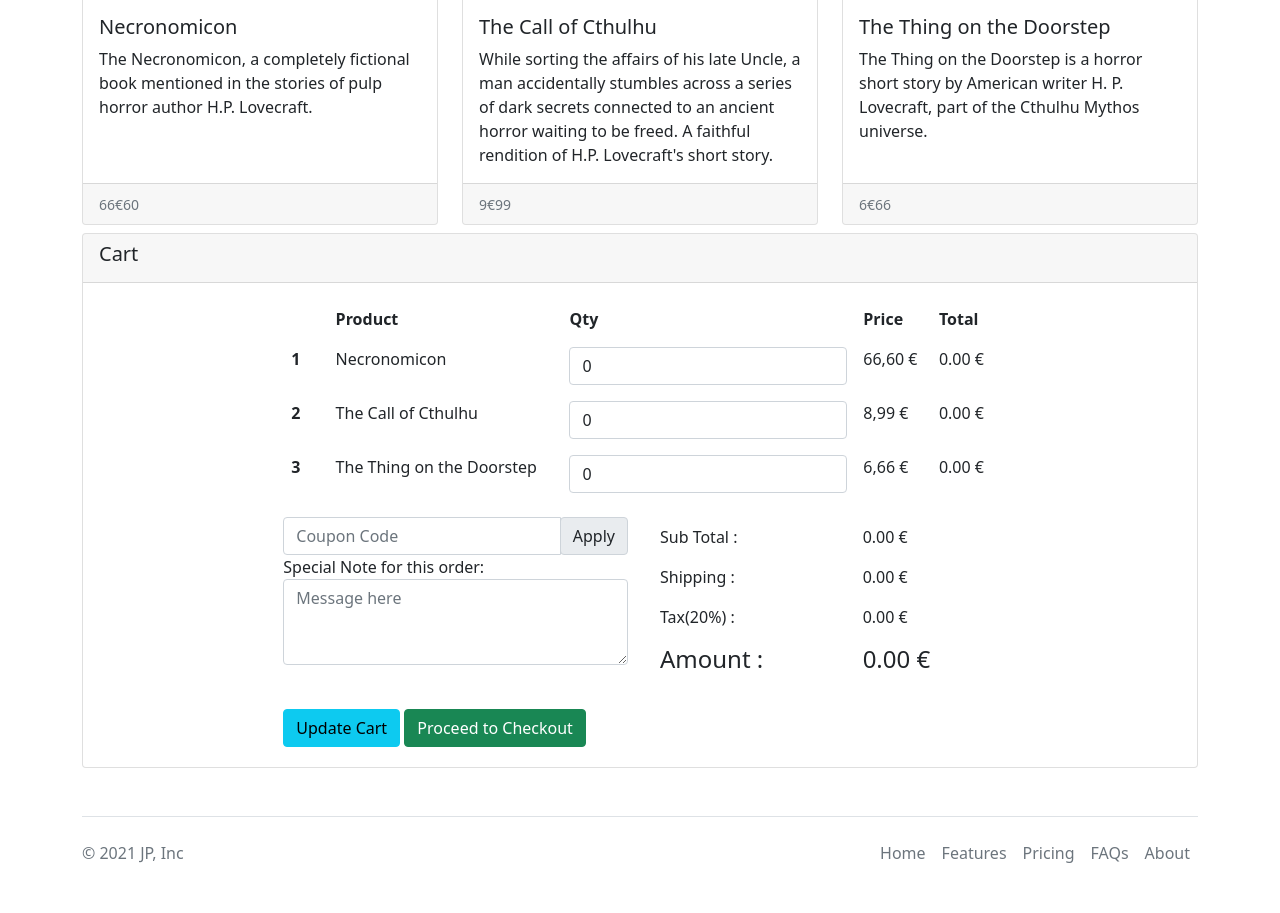
After one commit to jplemonias/phpsql, a PHP site: page /index.html in a window 1280 px wide. The commit adds this page. Shown: the part 389-1302 px from the top of the page. Run offline with PHP 8.4, Linux system fonts and the light colour scheme.

Commit message:
add index.html / index.php modif /replace weight => summary

```diff
--- /dev/null
+++ b/index.html
@@ -0,0 +1,256 @@
+<!DOCTYPE html>
+<html>
+
+<head>
+    <title>Progression PHP de base</title>
+    <link href="https://cdn.jsdelivr.net/npm/bootstrap@5.1.3/dist/css/bootstrap.min.css" rel="stylesheet"
+        integrity="sha384-1BmE4kWBq78iYhFldvKuhfTAU6auU8tT94WrHftjDbrCEXSU1oBoqyl2QvZ6jIW3" crossorigin="anonymous">
+    <script src="https://cdn.jsdelivr.net/npm/bootstrap@5.1.3/dist/js/bootstrap.bundle.min.js"
+        integrity="sha384-ka7Sk0Gln4gmtz2MlQnikT1wXgYsOg+OMhuP+IlRH9sENBO0LRn5q+8nbTov4+1p"
+        crossorigin="anonymous"></script>
+</head>
+
+<body>
+    <header>
+        <div class="container">
+            <header class="d-flex flex-wrap justify-content-center py-3 mb-4 border-bottom">
+                <a href="/" class="d-flex align-items-center mb-3 mb-md-0 me-md-auto text-dark text-decoration-none">
+                    <svg class="bi me-2" width="40" height="32">
+                        <use xlink:href="#bootstrap"></use>
+                    </svg>
+                    <span class="fs-4">Simple header</span>
+                </a>
+
+                <ul class="nav nav-pills">
+                    <li class="nav-item"><a href="#" class="nav-link active" aria-current="page">Home</a></li>
+                    <li class="nav-item"><a href="#" class="nav-link">Features</a></li>
+                    <li class="nav-item"><a href="#" class="nav-link">Pricing</a></li>
+                    <li class="nav-item"><a href="#" class="nav-link">FAQs</a></li>
+                    <li class="nav-item"><a href="#" class="nav-link">About</a></li>
+                </ul>
+            </header>
+        </div>
+    </header>
+
+    <div class="container mt-5">
+        <div class="row row-cols-1 row-cols-md-3 g-4" whidth="100%">
+            <div class="col">
+                <div class="card h-100">
+                    <img width="100%" src="https://universoabierto.com/wp-content/uploads/2021/02/necronomicon.jpg"
+                        class="card-img-top" alt="Cover : Necronomicon">
+                    <div class="card-body">
+                        <h5 class="card-title">Necronomicon</h5>
+                        <p class="card-text">The Necronomicon, a completely fictional book mentioned in the stories of
+                            pulp horror author H.P. Lovecraft.</p>
+                    </div>
+                    <div class="card-footer">
+                        <small class="text-muted">66€60</small>
+                    </div>
+                </div>
+            </div>
+            <div class="col">
+                <div class="card h-100">
+                    <img width="100%" src="https://images-na.ssl-images-amazon.com/images/I/81rHR4HYYSL.jpg"
+                        class="card-img-top" alt="Cover : The Call of Cthulhu">
+                    <div class="card-body">
+                        <h5 class="card-title">The Call of Cthulhu</h5>
+                        <p class="card-text">While sorting the affairs of his late Uncle, a man accidentally stumbles
+                            across a series of dark secrets connected to an ancient horror waiting to be freed. A
+                            faithful rendition of H.P. Lovecraft's short story.
+                        </p>
+                    </div>
+                    <div class="card-footer">
+                        <small class="text-muted">9€99</small>
+                    </div>
+                </div>
+            </div>
+            <div class="col">
+                <div class="card h-100">
+                    <img width="100%"
+                        src="https://m.media-amazon.com/images/M/MV5BMjA4ODkxMzc2MV5BMl5BanBnXkFtZTgwODg3NTg2MjE@._V1_.jpg"
+                        class="card-img-top" alt="Cover : The Thing on the Doorstep">
+                    <div class="card-body">
+                        <h5 class="card-title">The Thing on the Doorstep</h5>
+                        <p class="card-text">The Thing on the Doorstep is a horror short story by American writer H. P.
+                            Lovecraft, part of the Cthulhu Mythos universe.</p>
+                    </div>
+                    <div class="card-footer">
+                        <small class="text-muted">6€66</small>
+                    </div>
+                </div>
+            </div>
+        </div>
+    </div>
+
+    <div class="container mt-2 mb-5">
+        <div class="contentbar">
+            <!-- Start row -->
+            <div class="row">
+                <!-- Start col -->
+                <div class="col-md-12 col-lg-12 col-xl-12">
+                    <div class="card m-b-30">
+                        <div class="card-header">
+                            <h5 class="card-title">Cart</h5>
+                        </div>
+                        <div class="card-body">
+                            <div class="row justify-content-center">
+                                <div class="col-lg-10 col-xl-8">
+                                    <div class="cart-container">
+                                        <div class="cart-head">
+                                            <div class="table-responsive">
+                                                <table class="table table-borderless">
+                                                    <thead>
+                                                        <tr>
+                                                            <th scope="col"></th>
+                                                            <th scope="col"></th>
+                                                            <th scope="col">Product</th>
+                                                            <th scope="col">Qty</th>
+                                                            <th scope="col">Price</th>
+                                                            <th scope="col" class="text-right">Total</th>
+                                                        </tr>
+                                                    </thead>
+                                                    <tbody>
+                                                        <tr>
+                                                            <th scope="row">1</th>
+                                                            <td><a href="#" class="text-danger"><i
+                                                                        class="ri-delete-bin-3-line"></i></a></td>
+                                                            <td>Necronomicon </td>
+                                                            <td>
+                                                                <div class="form-group mb-0">
+                                                                    <input type="number" class="form-control cart-qty"
+                                                                        name="cartQty1" id="cartQty1" value="0">
+                                                                </div>
+                                                            </td>
+                                                            <td>66,60 €</td>
+                                                            <td class="text-right">0.00 €</td>
+                                                        </tr>
+                                                        <tr>
+                                                            <th scope="row">2</th>
+                                                            <td><a href="#" class="text-danger"><i
+                                                                        class="ri-delete-bin-3-line"></i></a></td>
+                                                            <td>The Call of Cthulhu</td>
+                                                            <td>
+                                                                <div class="form-group mb-0">
+                                                                    <input type="number" class="form-control cart-qty"
+                                                                        name="cartQty2" id="cartQty2" value="0">
+                                                                </div>
+                                                            </td>
+                                                            <td>8,99 €</td>
+                                                            <td class="text-right">0.00 €</td>
+                                                        </tr>
+                                                        <tr>
+                                                            <th scope="row">3</th>
+                                                            <td><a href="#" class="text-danger"><i
+                                                                        class="ri-delete-bin-3-line"></i></a></td>
+                                                            <td>The Thing on the Doorstep</td>
+                                                            <td>
+                                                                <div class="form-group mb-0">
+                                                                    <input type="number" class="form-control cart-qty"
+                                                                        name="cartQty3" id="cartQty3" value="0">
+                                                                </div>
+                                                            </td>
+                                                            <td>6,66 €</td>
+                                                            <td class="text-right">0.00 €</td>
+                                                        </tr>
+                                                    </tbody>
+                                                </table>
+                                            </div>
+                                        </div>
+                                        <div class="cart-body">
+                                            <div class="row">
+                                                <div class="col-md-12 order-2 order-lg-1 col-lg-5 col-xl-6">
+                                                    <div class="order-note">
+                                                        <form>
+                                                            <div class="form-group">
+                                                                <div class="input-group">
+                                                                    <input type="search" class="form-control"
+                                                                        placeholder="Coupon Code" aria-label="Search"
+                                                                        aria-describedby="button-addonTags">
+                                                                    <div class="input-group-append">
+                                                                        <button class="input-group-text" type="submit"
+                                                                            id="button-addonTags">Apply</button>
+                                                                    </div>
+                                                                </div>
+                                                            </div>
+                                                            <div class="form-group">
+                                                                <label for="specialNotes">Special Note for this
+                                                                    order:</label>
+                                                                <textarea class="form-control" name="specialNotes"
+                                                                    id="specialNotes" rows="3"
+                                                                    placeholder="Message here"></textarea>
+                                                            </div>
+                                                        </form>
+                                                    </div>
+                                                </div>
+                                                <div class="col-md-12 order-1 order-lg-2 col-lg-7 col-xl-6">
+                                                    <div class="order-total table-responsive ">
+                                                        <table class="table table-borderless text-right">
+                                                            <tbody>
+                                                                <tr>
+                                                                    <td>Sub Total :</td>
+                                                                    <td>0.00 €</td>
+                                                                </tr>
+                                                                <tr>
+                                                                    <td>Shipping :</td>
+                                                                    <td>0.00 €</td>
+                                                                </tr>
+                                                                <tr>
+                                                                    <td>Tax(20%) :</td>
+                                                                    <td>0.00 €</td>
+                                                                </tr>
+                                                                <tr>
+                                                                    <td class="f-w-7 font-18">
+                                                                        <h4>Amount :</h4>
+                                                                    </td>
+                                                                    <td class="f-w-7 font-18">
+                                                                        <h4>0.00 €</h4>
+                                                                    </td>
+                                                                </tr>
+                                                            </tbody>
+                                                        </table>
+                                                    </div>
+                                                </div>
+                                            </div>
+                                        </div>
+                                        <div class="cart-footer text-right">
+                                            <button type="button" class="btn btn-info my-1"><i
+                                                    class="ri-save-line mr-2"></i>Update Cart</button>
+                                            <a href="page-checkout.html" class="btn btn-success my-1">Proceed to
+                                                Checkout<i class="ri-arrow-right-line ml-2"></i></a>
+                                        </div>
+                                    </div>
+                                </div>
+                            </div>
+                        </div>
+                    </div>
+                </div>
+                <!-- End col -->
+            </div>
+            <!-- End row -->
+        </div>
+    </div>
+
+    <footer>
+        <div class="container">
+            <footer class="d-flex flex-wrap justify-content-between align-items-center py-3 my-4 border-top">
+                <p class="col-md-4 mb-0 text-muted">© 2021 JP, Inc</p>
+
+                <a href="/"
+                    class="col-md-4 d-flex align-items-center justify-content-center mb-3 mb-md-0 me-md-auto link-dark text-decoration-none">
+                    <svg class="bi me-2" width="40" height="32">
+                        <use xlink:href="#bootstrap"></use>
+                    </svg>
+                </a>
+
+                <ul class="nav col-md-4 justify-content-end">
+                    <li class="nav-item"><a href="#" class="nav-link px-2 text-muted">Home</a></li>
+                    <li class="nav-item"><a href="#" class="nav-link px-2 text-muted">Features</a></li>
+                    <li class="nav-item"><a href="#" class="nav-link px-2 text-muted">Pricing</a></li>
+                    <li class="nav-item"><a href="#" class="nav-link px-2 text-muted">FAQs</a></li>
+                    <li class="nav-item"><a href="#" class="nav-link px-2 text-muted">About</a></li>
+                </ul>
+            </footer>
+        </div>
+    </footer>
+</body>
+</html>
```
Also changed, not shown: catalog-with-keys.php (+5 -5 lines), index.php (+17 -3 lines).
